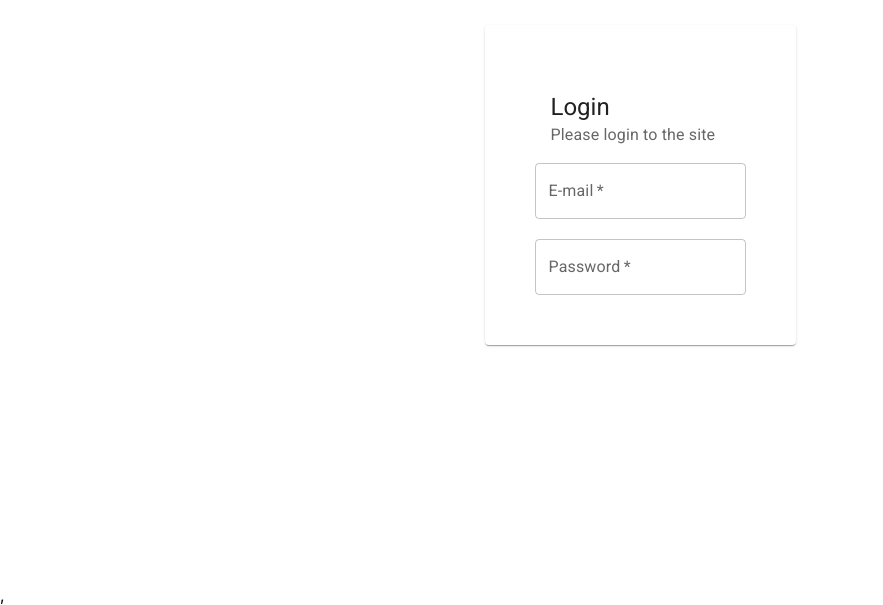
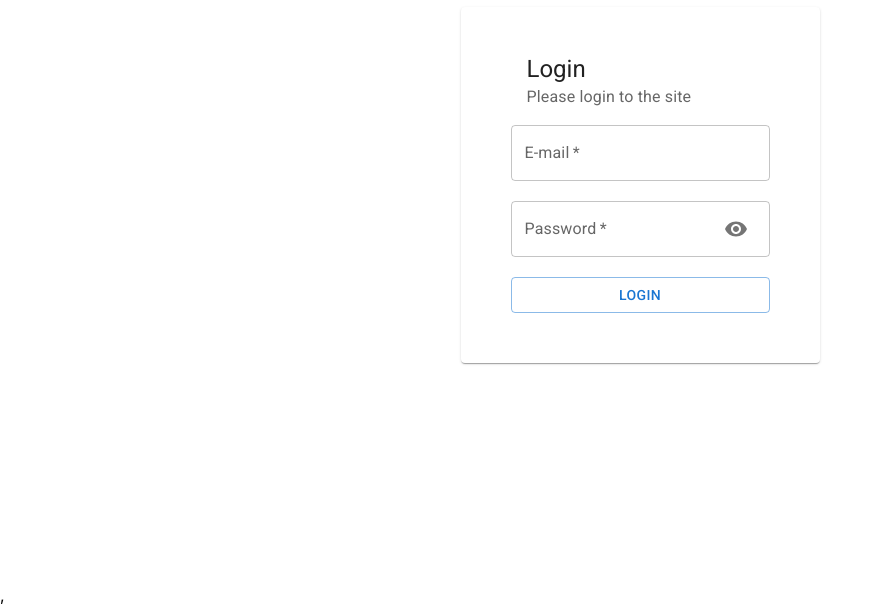
Before and after one commit to toti90/money_planner, a React (Create React App) app in the folder money_planner/: page /auth in a window 1280 px wide. Shown: the part 215-820 px from the top of the page, without its empty margins (0-883 px from the left). Built offline with nearby package versions, Linux system fonts and the light colour scheme.

Commit message:
refactor login

```diff
--- a/money_planner/package.json
+++ b/money_planner/package.json
@@ -5,6 +5,7 @@
   "dependencies": {
     "@emotion/react": "^11.8.1",
     "@emotion/styled": "^11.8.1",
+    "@mui/icons-material": "^5.4.2",
     "@mui/material": "^5.4.3",
     "@testing-library/jest-dom": "^5.16.2",
     "@testing-library/react": "^12.1.3",
--- /dev/null
+++ b/money_planner/src/components/Login/LoginForm.tsx
@@ -0,0 +1,49 @@
+import { Visibility, VisibilityOff } from '@mui/icons-material';
+import { Button, IconButton, InputAdornment, TextField } from '@mui/material';
+import React, { useState } from 'react';
+
+import styled from 'styled-components';
+
+const Form = styled.form`
+  display: flex;
+  flex-direction: column;
+`;
+
+const LoginForm = () => {
+  const [showPassword, setShowPassword] = useState<boolean>(false);
+
+  const handleClickShowPassword = () => {
+    setShowPassword(!showPassword);
+  };
+  return (
+    <Form>
+      <TextField
+        required
+        id="outlined-required"
+        label="E-mail"
+        type="email"
+        sx={{ marginBottom: '20px' }}
+      />
+      <TextField
+        required
+        id="outlined-required"
+        label="Password"
+        type={showPassword ? 'text' : 'password'}
+        sx={{ marginBottom: '20px' }}
+        InputProps={{
+          endAdornment: (
+            <InputAdornment position="end">
+              {' '}
+              <IconButton onClick={handleClickShowPassword}>
+                {showPassword ? <VisibilityOff /> : <Visibility />}
+              </IconButton>
+            </InputAdornment>
+          ),
+        }}
+      />
+      <Button variant="outlined">LOGIN</Button>
+    </Form>
+  );
+};
+
+export default LoginForm;
--- a/money_planner/src/pages/LoginPage.tsx
+++ b/money_planner/src/pages/LoginPage.tsx
@@ -1,5 +1,5 @@
-import { Card, CardHeader, TextField } from '@mui/material';
-import React from 'react';
+import { Card, CardHeader } from '@mui/material';
+import LoginForm from '../components/Login/LoginForm';
 
 import styled from 'styled-components';
 
@@ -14,21 +14,15 @@ const Wrapper = styled.section`
 const LoginPage = () => {
   return (
     <Wrapper>
-      <Card sx={{ display: 'flex', flexDirection: 'column', padding: '50px' }}>
+      <Card
+        sx={{
+          display: 'flex',
+          flexDirection: 'column',
+          padding: '30px 50px 50px 50px',
+        }}
+      >
         <CardHeader title="Login" subheader="Please login to the site" />
-        <TextField
-          required
-          id="outlined-required"
-          label="E-mail"
-          type="email"
-          sx={{ marginBottom: '20px' }}
-        />
-        <TextField
-          required
-          id="outlined-required"
-          label="Password"
-          type="password"
-        />
+        <LoginForm></LoginForm>
       </Card>
     </Wrapper>
   );
```
Also changed, not shown: 1 other file (tests, documents, lock files or other folders).
